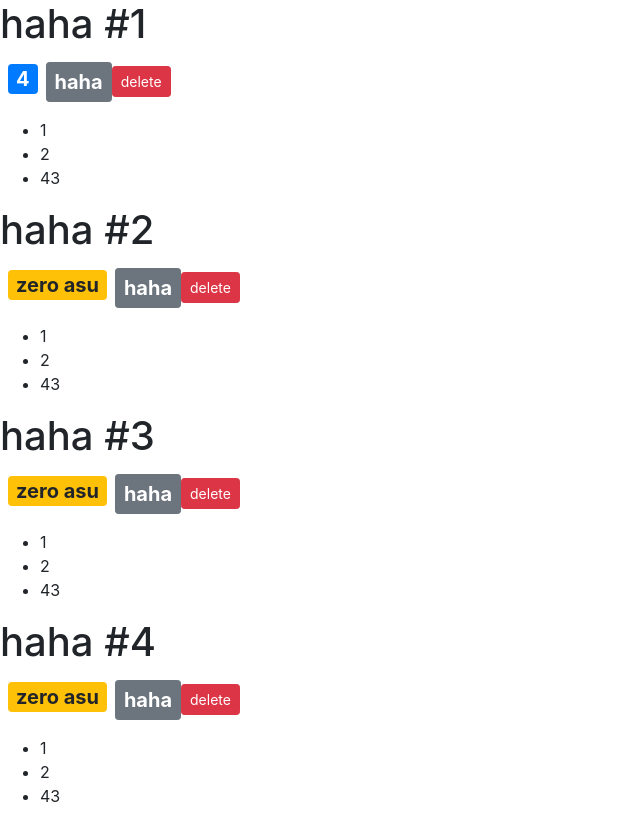
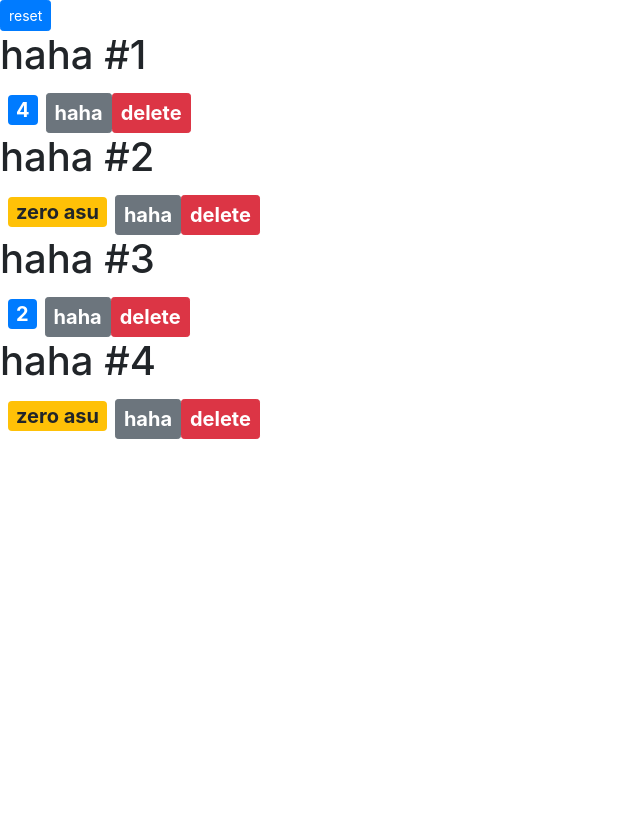
Before and after one commit to gelembungsahabat/learn-react, a React (Create React App) app: page / in a window 1280 px wide. Shown: the whole page, without its empty margins (0-640 px from the left). After the commit the page ends 800 px from the top, so only its background shows below. Built offline with nearby package versions, Linux system fonts and the light colour scheme.

Commit message:
add single of truth(controlled component)

```diff
--- a/src/components/counter.js
+++ b/src/components/counter.js
@@ -1,11 +1,6 @@
 import React, { Component } from "react";
 
 class Counter extends Component {
-  state = {
-    value: this.props.value,
-    tags: [1, 2, 43]
-  };
-
   style = {
     fontSize: 20,
     fontWeight: "bold"
@@ -22,40 +17,37 @@ class Counter extends Component {
           {this.formatCode()}
         </span>
         <button
-          onClick={this.increment}
+          onClick={() => this.props.onIncrement(this.props.counter)}
           style={this.style}
           className="btn btn-secondary btn-sm"
         >
           haha
         </button>
         <button
-          onClick={() => this.props.onDelete(this.props.id)}
+          onClick={() => this.props.onDelete(this.props.counter.id)}
           className="btn btn-danger btn-sm"
+          style={this.style}
         >
           delete
         </button>
+
         {/* <ul>
           {this.state.tags.map(tag => (
             <li>{tag}</li>
           ))}
         </ul> */}
-        <ul>{this.state.tags.length === 0 && "buat tag baru cok"}</ul>
-        {this.renderTags()}
+        {/* <ul>{this.state.tags.length === 0 && "buat tag baru cok"}</ul>
+        {this.renderTags()} */}
       </React.Fragment>
     );
   }
 
-  increment = () => {
-    console.log("telah di klik");
-    this.setState({ value: this.state.value + 1 });
-  };
-
   renderTags() {
-    if (this.state.tags.length === 0) return <p>gaada isinya</p>;
+    if (this.props.counter.tags.length === 0) return <p>gaada isinya</p>;
 
     return (
       <ul>
-        {this.state.tags.map(tag => (
+        {this.props.counter.tags.map(tag => (
           <li key={tag}>{tag}</li>
         ))}
       </ul>
@@ -64,12 +56,12 @@ class Counter extends Component {
 
   getClasses() {
     let classes = "badge m-2 badge-";
-    classes += this.state.value === 0 ? "warning" : "primary";
+    classes += this.props.counter.value === 0 ? "warning" : "primary";
     return classes;
   }
 
   formatCode() {
-    const { value } = this.state;
+    const { value } = this.props.counter;
     return value === 0 ? "zero asu" : value;
   }
 }
--- a/src/components/counters.js
+++ b/src/components/counters.js
@@ -6,23 +6,50 @@ export default class Counters extends React.Component {
     counters: [
       { id: 1, value: 4 },
       { id: 2, value: 0 },
-      { id: 3, value: 0 },
+      { id: 3, value: 2 },
       { id: 4, value: 0 }
     ]
   };
 
   handleDelete = counterId => {
     console.log("event handle called", counterId);
+    const counters = this.state.counters.filter(c => c.id !== counterId);
+    this.setState({ counters });
   };
+
+  handleReset = () => {
+    const counters = this.state.counters.map(c => {
+      c.value = 0;
+      return c;
+    });
+    this.setState({ counters });
+  };
+
+  handleIncrement = counter => {
+    console.log(counter);
+    const counters = [...this.state.counters];
+    const index = counters.indexOf(counter);
+    counters[index] = { ...counter };
+    counters[index].value++;
+    this.setState({ counters });
+  };
+
   render() {
     return (
       <div>
+        <button
+          onClick={this.handleReset}
+          className="btn btn-primary btn-sm"
+          style={this.style}
+        >
+          reset
+        </button>
         {this.state.counters.map(counter => (
           <Counter
             key={counter.id}
-            id={counter.id}
             onDelete={this.handleDelete}
-            value={counter.value}
+            onIncrement={this.handleIncrement}
+            counter={counter}
           >
             <h1>haha #{counter.id}</h1>
           </Counter>
```
